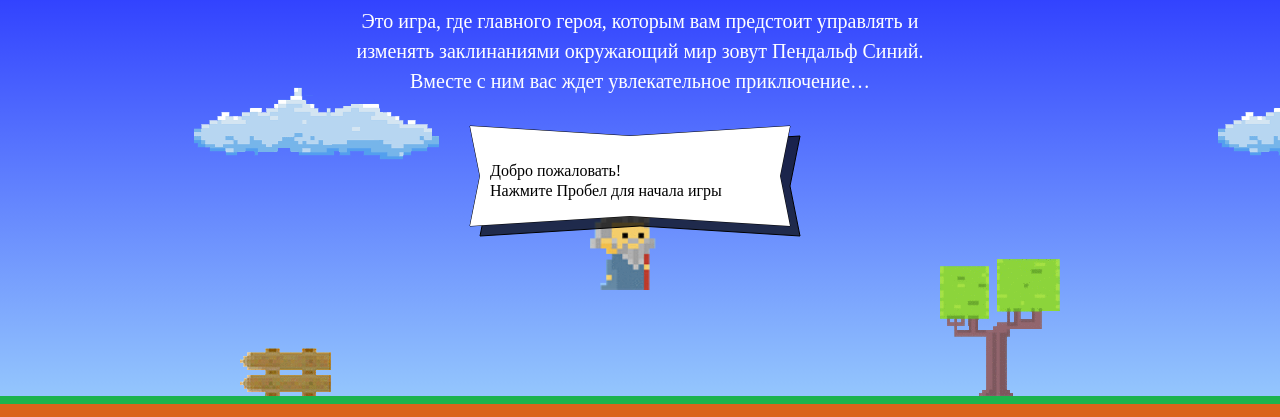
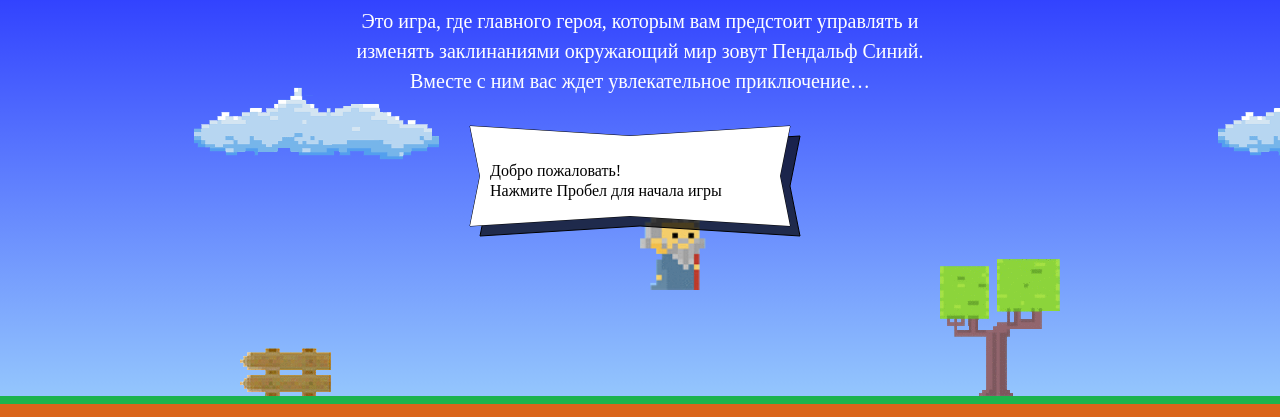
Before and after one commit to spartfin/914001-code-and-magick-17, a website: page index.html in a window 1280 px wide. Shown: the part 203-620 px from the top of the page. Drawn offline with Linux system fonts and the light colour scheme; a web font is replaced by a local one.

Commit message:
Дороботки первого задания

```diff
--- a/index.html
+++ b/index.html
@@ -193,10 +193,10 @@
     return calcWizardHeight;
   };
   function getWizardX(width) {
-    return 300;
+    return width / 2;
   };
   function getWizardY(height) {
-    return 100;
+    return height / 3;
   };
 </script>
 <script src="js/game.js"></script>
```
